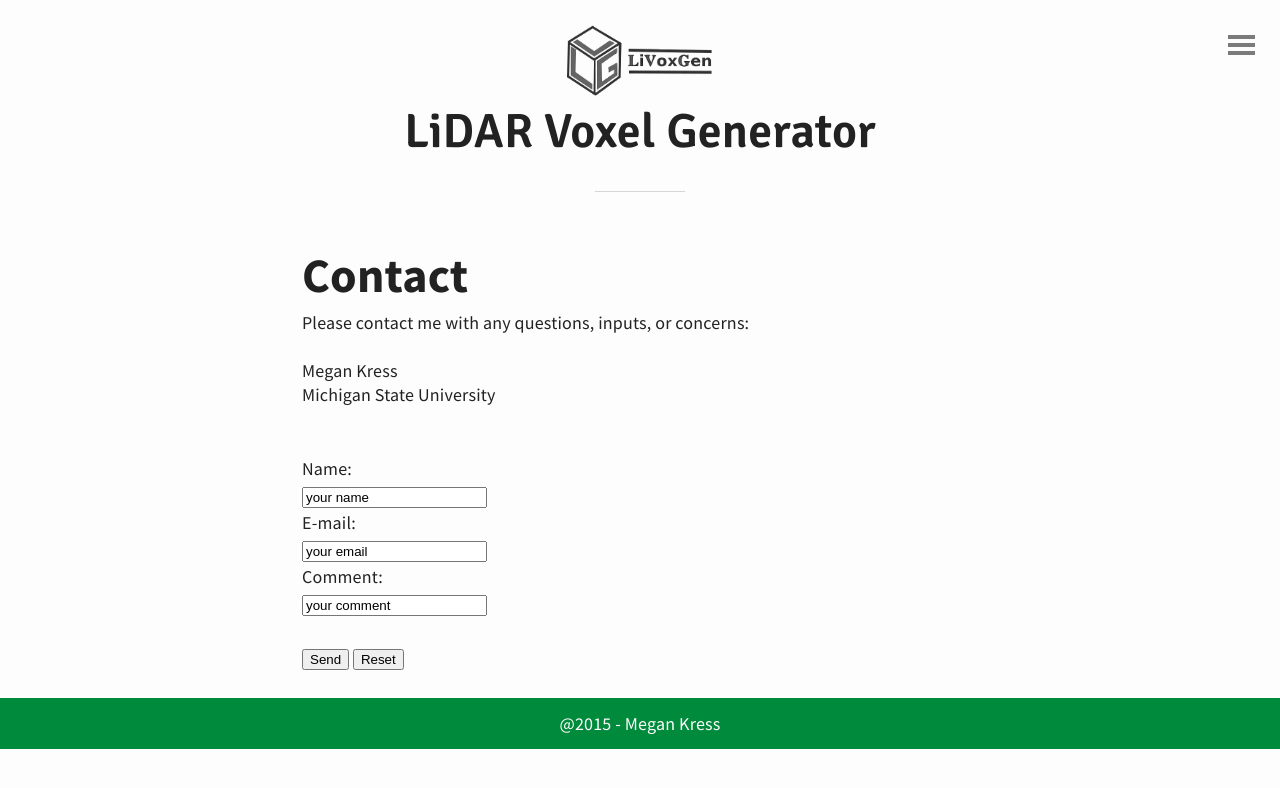
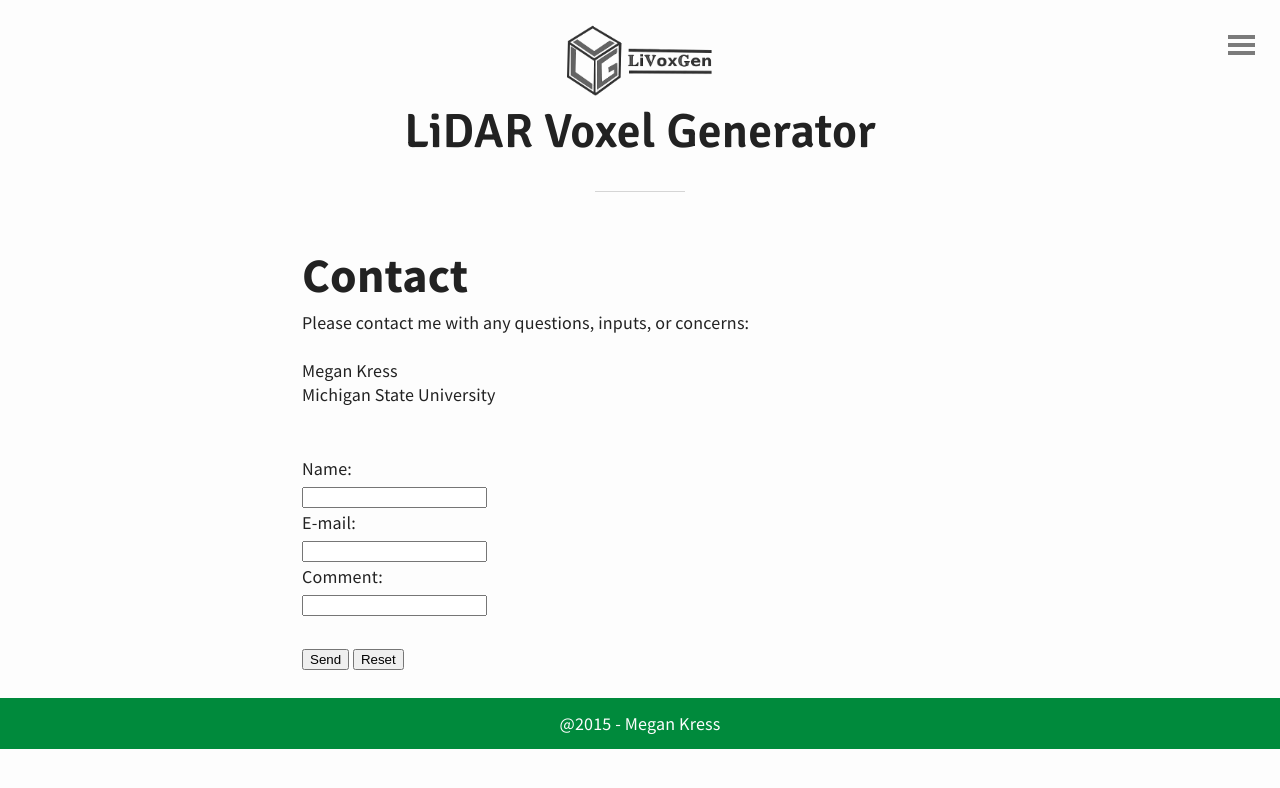
Before and after one commit to MeganKress/LiVoxGen, a Jekyll site: the page built from contact.md, in a window 1280 px wide. Shown: the top 788 px of the page. Built offline with Jekyll 4.4.1, drawn with Linux system fonts in a browser that asks for light colours.

Commit message:
Update contact.md

```diff
--- a/contact.md
+++ b/contact.md
@@ -17,11 +17,11 @@ Michigan State University
 
 <form  method="post" action="email.php" enctype="text/plain">
 Name:<br>
-<input type="text" name="name" value="your name"><br>
+<input type="text" name="name"><br>
 E-mail:<br>
-<input type="text" name="mail" value="your email"><br>
+<input type="text" name="mail"><br>
 Comment:<br>
-<input type="textarea" name="comment" value="your comment"><br><br>
+<input type="textarea" name="comment"><br><br>
 <input type="submit" value="Send">
 <input type="reset" value="Reset">
 <br><br>
```
